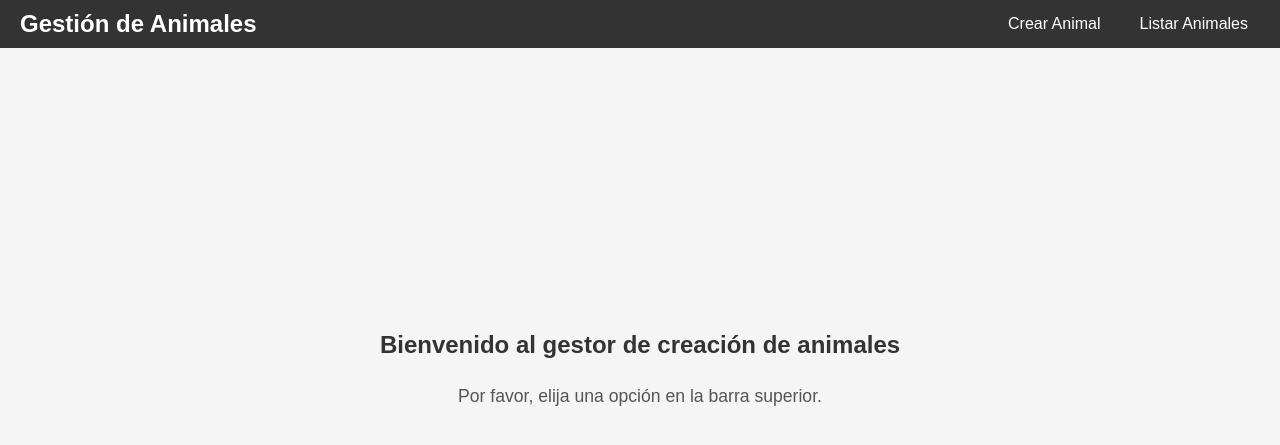
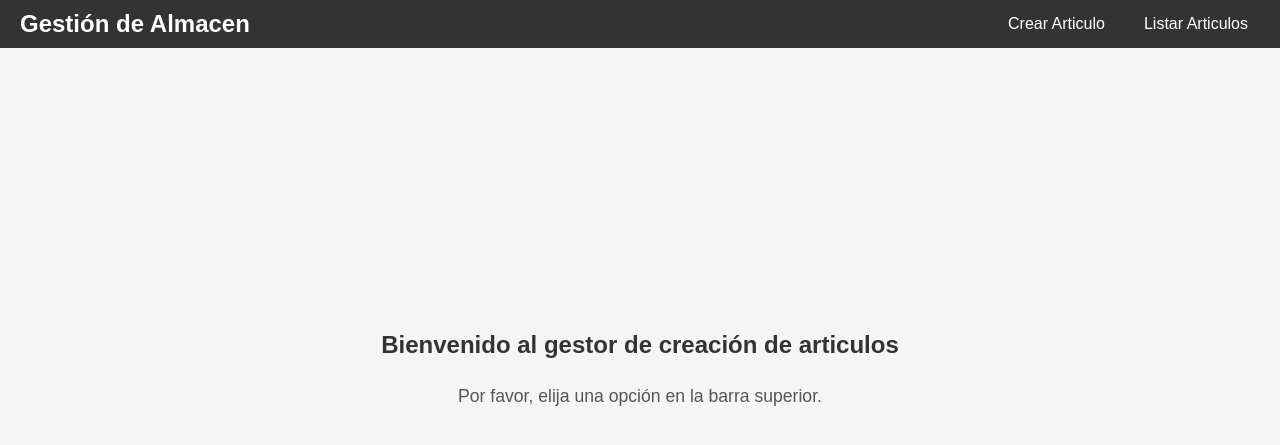
Before and after one commit to suarezfederico7/Python-Desarrollo, a Django app: page / in a window 1280 px wide. Shown: the top 445 px of the page. Run offline with Django 5.2, Linux system fonts and the light colour scheme.

Commit message:
Cambio de animales a articulos

```diff
--- a/principal/urls.py
+++ b/principal/urls.py
@@ -1,8 +1,8 @@
 from django.urls import path
-from principal.views import principal, crear_animal, ver_animal
+from principal.views import principal, crear_articulo, ver_articulos
 
 urlpatterns = [
     path('', principal, name='principal'),
-    path('crear-animal/', crear_animal, name= 'crear_animal'),
-    path('listar-animales/', ver_animal, name='ver_animal')
+    path('crear-articulo/', crear_articulo, name= 'crear_articulo'),
+    path('listar-articulos/', ver_articulos, name='ver_articulos')
 ]
--- a/principal/views.py
+++ b/principal/views.py
@@ -1,7 +1,7 @@
 from django.shortcuts import render
 from django.contrib import messages
 from django.http import HttpResponse
-from principal.models import Animal
+from principal.models import Articulo
 from .forms import PostForm
 
 # Create your views here.
@@ -10,22 +10,22 @@ def principal(request):
     # return HttpResponse('<h1>Proyecto Principal</h1>')
     return render(request, 'principal.html')
 
-def crear_animal(request):
+def crear_articulo(request):
     if request.method == "POST":
         form = PostForm(request.POST)
         if form.is_valid():
             form.save()
-            messages.success(request, "✅ Animal guardado correctamente.")
+            messages.success(request, "✅ Articulo guardado correctamente.")
             form = PostForm()
         else:
             form.add_error(None, "Error en el grabado")
     else:
         form = PostForm()
 
-    return render(request, 'crear_animal.html', context={"form":form})
+    return render(request, 'crear_articulo.html', context={"form":form})
 
-def ver_animal(request):
+def ver_articulos(request):
 
-    animales = Animal.objects.all()
+    articulos = Articulo.objects.all()
 
-    return render(request, 'ver_animales.html', {'lista_de_animales': animales})
+    return render(request, 'ver_articulos.html', {'lista_de_articulos': articulos})
--- a/templates/crear_animal.html
+++ b/templates/crear_articulo.html
@@ -1,6 +1,6 @@
 {% extends "principal.html" %}
 
-{% block title %}Crear Animal{% endblock %}
+{% block title %}Crear Articulo{% endblock %}
 
 {% block extra_style %}
     .form-container {
@@ -80,7 +80,7 @@
 {% block content %}
     <div class="form-container">
 
-        <h1>Formulario para crear un Animal</h1>
+        <h1>Formulario para crear un Articulo</h1>
 
         {% if messages %}
             {% for message in messages %}
--- a/templates/principal.html
+++ b/templates/principal.html
@@ -3,7 +3,7 @@
 <head>
     <meta charset="UTF-8">
     <meta name="viewport" content="width=device-width, initial-scale=1.0">
-    <title>{% block title %}Gestión de Animales{% endblock %}</title>
+    <title>{% block title %}Gestión de Almacen{% endblock %}</title>
     <style>
         body {
             font-family: Arial, sans-serif;
@@ -74,16 +74,16 @@
 <body>
 
     <nav>
-        <h1>Gestión de Animales</h1>
+        <h1>Gestión de Almacen</h1>
         <ul>
-            <li><a href="{% url 'crear_animal' %}">Crear Animal</a></li>
-            <li><a href="{% url 'ver_animal' %}">Listar Animales</a></li>
+            <li><a href="{% url 'crear_articulo' %}">Crear Articulo</a></li>
+            <li><a href="{% url 'ver_articulos' %}">Listar Articulos</a></li>
         </ul>
     </nav>
 
     <div class="container">
         {% block content %}
-            <h2>Bienvenido al gestor de creación de animales</h2>
+            <h2>Bienvenido al gestor de creación de articulos</h2>
             <p>Por favor, elija una opción en la barra superior.</p>
         {% endblock %}
     </div>
```
Also changed, not shown: principal/forms.py (+7 -7 lines), principal/models.py (+6 -5 lines), templates/ver_articulos.html (renamed from templates/ver_animales.html, +4 -4 lines), principal/migrations/0003_articulo_delete_animal.py (added).
